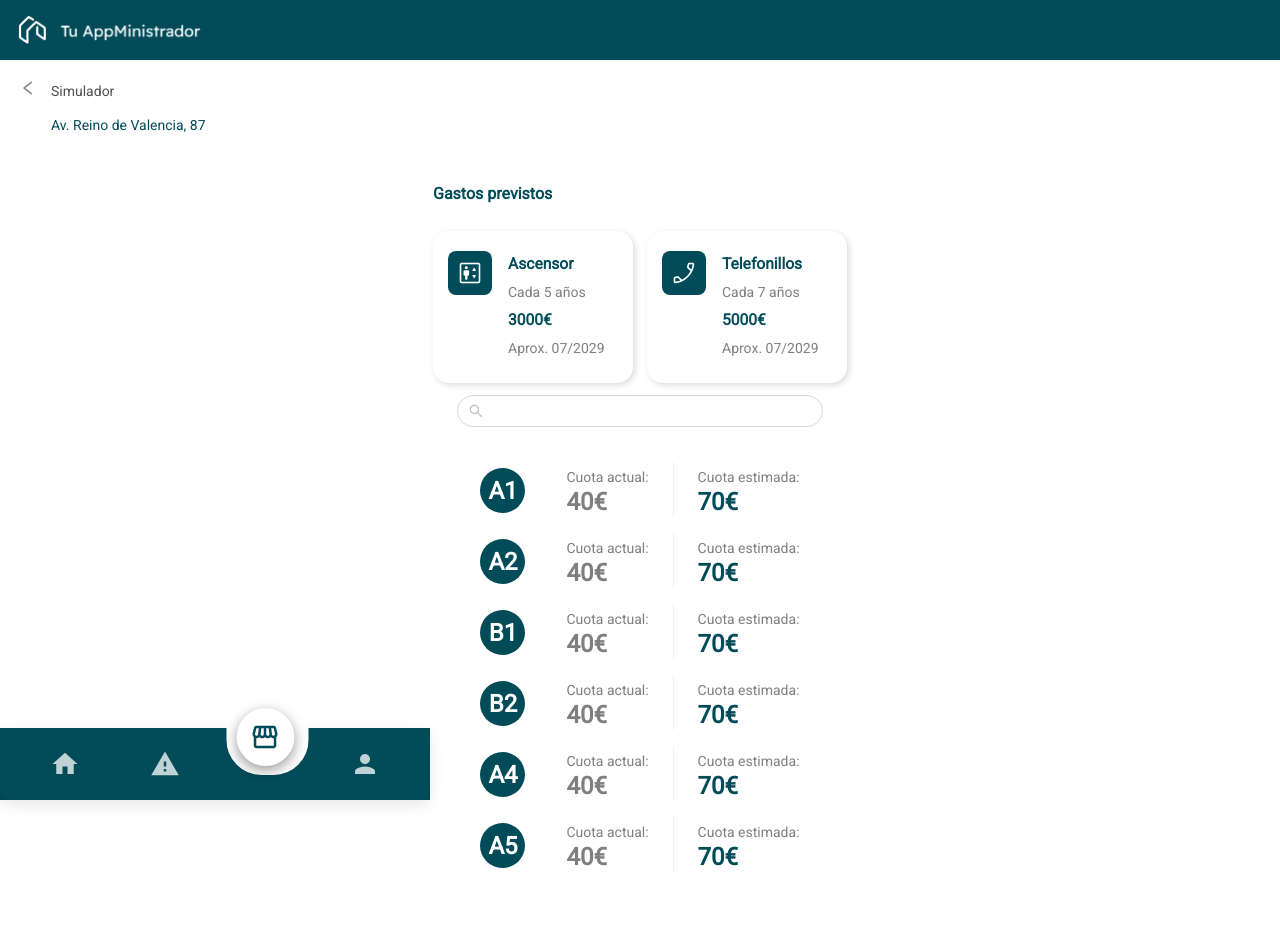
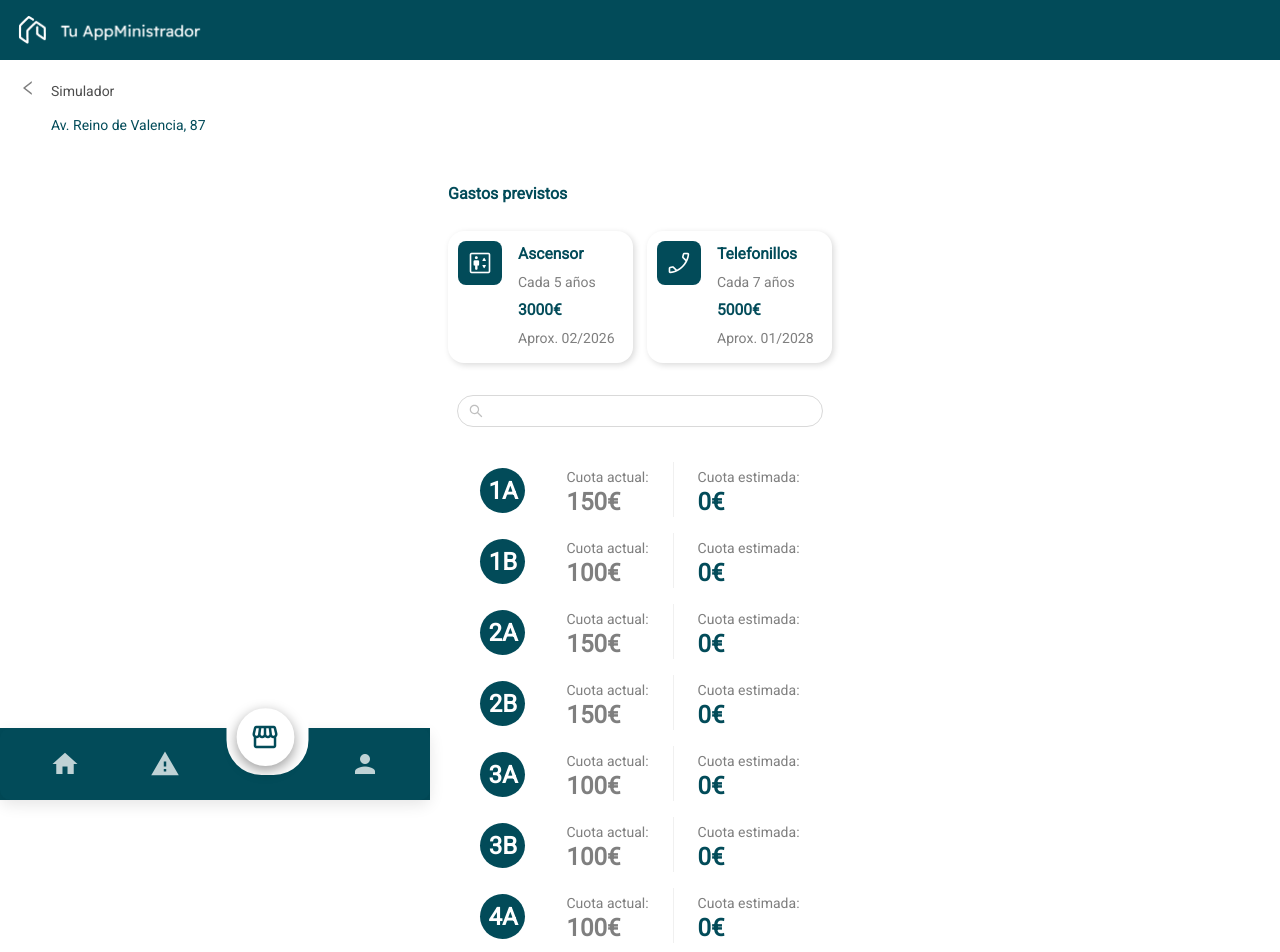
Before and after one commit to Cocera/DT2024_client, a React (Vite) app: page /simulador/prevision in a window 1280 px wide. Shown: the top 952 px of the page. Before the commit the page ends 881 px from the top, so only its background shows below. Built offline with nearby package versions, Linux system fonts and the light colour scheme.

Commit message:
simulator working

```diff
--- a/src/App.jsx
+++ b/src/App.jsx
@@ -18,7 +18,7 @@ function App() {
 				<Routes>
 					<Route path="/" element={<Home />}></Route>
 					<Route
-						path="/comunidad/cuenta"
+						path="/comunidad/cuenta/65a732acd06ef98cb6409214"
 						element={<CommunityAccount />}></Route>
 					<Route path="/perfil" element={<Profile />}></Route>
 					<Route
--- a/src/app/store.js
+++ b/src/app/store.js
@@ -1,9 +1,11 @@
 import { configureStore } from "@reduxjs/toolkit";
 import communities from "../features/communities/communitySlice";
+import calculatorReducer from "../features/calculator/calculatorSlice";
+
 
 export const store = configureStore({
 	reducer: {
 		communities,
-		// incidences,
+		calculator: calculatorReducer,
 	},
 });
--- /dev/null
+++ b/src/features/calculator/calculatorService.js
@@ -0,0 +1,17 @@
+import axios from 'axios';
+
+const BASE_URL = 'https://prueba-dev-qsea.1.ie-1.fl0.io/calculadora_previ';
+
+const calcularCuotas = async (gastosAdicionales) => {
+    try {
+        const response = await axios.post(`${BASE_URL}`, gastosAdicionales);
+        return response.data;
+    } catch (error) {
+        console.error(error)
+        throw error;
+    }
+};
+
+export const calculatorService = {
+    calcularCuotas,
+};
--- /dev/null
+++ b/src/features/calculator/calculatorSlice.js
@@ -0,0 +1,51 @@
+import { createSlice, createAsyncThunk } from '@reduxjs/toolkit';
+import { calculatorService } from './calculatorService';
+
+const initialState = {
+    cuotas: [], // Almacenará las cuotas calculadas
+    loading: false, // Indicará si la solicitud está en proceso
+    error: null, // Guardará información de cualquier error que ocurra
+    gastosAdicionales: { elevator: 0, phone: 0 }, // Podría incluir los gastos adicionales si necesitas manejarlo en este slice
+};
+
+export const calcularCuotasAsync = createAsyncThunk(
+    'calculator/calcularCuotas',
+    async (gastosAdicionales, { rejectWithValue }) => {
+        try {
+            const response = await calculatorService.calcularCuotas(gastosAdicionales);
+            return response;
+        } catch (error) {
+            return rejectWithValue(error.response.data);
+        }
+    }
+);
+
+// const initialState = {
+//     cuotas: [],
+//     loading: false,
+//     error: null,
+// };
+
+const calculatorSlice = createSlice({
+    name: 'calculator',
+    initialState,
+    reducers: {
+        // Aquí puedes agregar reducers sincrónicos si los necesitas
+    },
+    extraReducers: (builder) => {
+        builder
+            .addCase(calcularCuotasAsync.pending, (state) => {
+                state.loading = true;
+            })
+            .addCase(calcularCuotasAsync.fulfilled, (state, action) => {
+                state.loading = false;
+                state.cuotas = action.payload;
+            })
+            .addCase(calcularCuotasAsync.rejected, (state, action) => {
+                state.loading = false;
+                state.error = action.payload;
+            });
+    },
+});
+
+export default calculatorSlice.reducer;
--- a/src/pages/Simulator/ButtonExpense/ButtonExpense.jsx
+++ b/src/pages/Simulator/ButtonExpense/ButtonExpense.jsx
@@ -1,23 +1,20 @@
 import React from "react";
 import "./ButtonExpense.scss";
 
-const OwnerCard = (params) => {
+const ButtonExpense = ({ icon, title, amount, years, date, onClick, className }) => {
     return (
-        <>
-
-            <button className="button-future-expenses">
-                <div className="secondary-color-bg container-future-expenses-one">
-                    <span class="material-symbols-rounded">{params.icon}</span>
-                </div>
-                <div className="container-future-expenses-two">
-                    <h3 className="text-button-expense secondary-color">{params.title}</h3>
-                    <p className="text-button-expense grey-color">Cada {params.years} años</p>
-                    <h3 className="text-button-expense secondary-color">{params.amount}€</h3>
-                    <p className="text-button-expense grey-color">Aprox. {params.date}</p>
-                </div>
-            </button>
-        </>
-    )
+        <button className={`button-future-expenses ${className}`} onClick={onClick}>
+            <div className="secondary-color-bg container-future-expenses-one">
+                <span className="material-symbols-rounded">{icon}</span>
+            </div>
+            <div className="container-future-expenses-two">
+                <h3 className="text-button-expense secondary-color">{title}</h3>
+                <p className="text-button-expense grey-color">Cada {years} años</p>
+                <h3 className="text-button-expense secondary-color">{amount}€</h3>
+                <p className="text-button-expense grey-color">Aprox. {date}</p>
+            </div>
+        </button>
+    );
 };
 
-export default OwnerCard;
+export default ButtonExpense;
--- a/src/pages/Simulator/ButtonExpense/ButtonExpense.scss
+++ b/src/pages/Simulator/ButtonExpense/ButtonExpense.scss
@@ -14,14 +14,17 @@ $shadow-opacity: 0.15;
     'opsz' 20
 }
 
+.active-expense {
+  border: 2px solid #024B59 !important;
+}
 
 button.button-future-expenses {
   border: 0;
   background-color: white;
   border-radius: 16px;
-  min-width: 200px;
+  min-width: 185px;
   min-height: 96px;
-  padding: 20px 0px 20px 15px;
+  padding: 10px 0px 10px 10px;
   @include box-shadow(2px, 2px, 6px, 0, $shadow-color, $shadow-opacity);
 
   display: flex;
@@ -29,6 +32,7 @@ button.button-future-expenses {
 
   div.container-future-expenses-two {
     padding-left: 16px;
+
     .text-button-expense {
       padding: 4px 0px;
       margin: 0px;
--- a/src/pages/Simulator/OwnerCard/OwnerCard.jsx
+++ b/src/pages/Simulator/OwnerCard/OwnerCard.jsx
@@ -2,25 +2,28 @@ import React from "react";
 import "./OwnerCard.scss";
 import { Divider } from 'antd';
 
-const OwnerCard = (params) => {
+const OwnerCard = ({ ownerId, actualAmount, newAmount }) => {
+
+    const newAmountRounded = Math.round(newAmount);
+
     return (
         <article className="owner-card">
             <div className="owner-id secondary-color-bg">
-                <h2>{params.ownerId}</h2>
+                <h2>{ownerId}</h2>
             </div>
             <div className="info-container">
                 <div className="info-cuota">
                     <p className="grey-color">Cuota actual:</p>
-                    <h2 className="grey-color">{params.actualAmount}€</h2>
+                    <h2 className="grey-color">{actualAmount}€</h2>
                 </div>
                 <Divider type="vertical" style={{marginLeft: 24, marginRight: 24, height: 55}} />
                 <div className="info-cuota">
                     <p className="grey-color">Cuota estimada:</p>
-                    <h2 className="secondary-color">{params.newAmount}€</h2>
+                    <h2 className="secondary-color">{newAmountRounded}€</h2>
                 </div>
             </div>
         </article>
-    )
+    );
 };
 
 export default OwnerCard;
--- a/src/pages/Simulator/Simulator.jsx
+++ b/src/pages/Simulator/Simulator.jsx
@@ -1,4 +1,4 @@
-import React from "react";
+import React, { useState, useEffect } from "react";
 import "./Simulator.scss";
 import Header from "../../components/Header/Header";
 import ButtonExpense from "./ButtonExpense/ButtonExpense";
@@ -8,6 +8,54 @@ import { Flex } from "antd";
 import Footer from "../../components/Footer/Footer";
 
 const Simulator = () => {
+    const [cuotasCalculadas, setCuotasCalculadas] = useState([]);
+    const [gastoActivo, setGastoActivo] = useState(null); // Nuevo estado para rastrear el gasto activo
+
+    const ownersData = [
+        { cuota_basica: 150, coeficiente: 0.52, numero_piso: "1A" },
+        { cuota_basica: 100, coeficiente: 0.46, numero_piso: "1B" },
+        { cuota_basica: 150, coeficiente: 0.44, numero_piso: "2A" },
+        { cuota_basica: 150, coeficiente: 0.58, numero_piso: "2B" },
+        { cuota_basica: 100, coeficiente: 0.94, numero_piso: "3A" },
+        { cuota_basica: 100, coeficiente: 0.56, numero_piso: "3B" },
+        { cuota_basica: 100, coeficiente: 0.38, numero_piso: "4A" },
+        { cuota_basica: 100, coeficiente: 0.12, numero_piso: "4B" },
+        { cuota_basica: 100, coeficiente: 0.57, numero_piso: "5A" },
+        { cuota_basica: 150, coeficiente: 0.21, numero_piso: "5B" },
+        { cuota_basica: 150, coeficiente: 1.0, numero_piso: "6A" },
+        { cuota_basica: 100, coeficiente: 0.16, numero_piso: "6B" }
+    ];
+
+    useEffect(() => {
+        const cuotasIniciales = ownersData.map(owner => ({
+            ...owner,
+            nuevaCuota: 0
+            // nuevaCuota: owner.cuota_basica // Inicialmente la cuota estimada es igual a la cuota básica
+        }));
+        setCuotasCalculadas(cuotasIniciales);
+    }, []);
+
+    const handleExpenseClick = (monto, meses, tipoGasto) => {
+        setGastoActivo(tipoGasto);
+        const incrementoPorMes = monto / meses;
+
+        const cuotasActualizadas = cuotasCalculadas.map(cuota => ({
+            ...cuota,
+            nuevaCuota: Math.round(cuota.cuota_basica + (incrementoPorMes * cuota.coeficiente))
+        }));
+
+        setCuotasCalculadas(cuotasActualizadas);
+    };
+
+    // const calcularCuotas = (nuevoGasto) => {
+    //     const totalGastos = gastosAdicionales.reduce((total, gasto) => total + gasto.monto, 0) + nuevoGasto.monto;
+    //     const cuotasActualizadas = ownersData.map(owner => {
+    //         const nuevaCuota = owner.cuota_basica + (totalGastos * owner.coeficiente);
+    //         return { ...owner, nuevaCuota };
+    //     });
+    //     setCuotasCalculadas(cuotasActualizadas);
+    // };
+
     return (
         <>
             <Header title="Simulador" community="Av. Reino de Valencia, 87" />
@@ -16,26 +64,44 @@ const Simulator = () => {
                     <div className="container-future-expenses margin-top-28">
                         <h4 className="secondary-color">Gastos previstos</h4>
                         <div className="container-buttons margin-top-28">
-                            <ButtonExpense icon="elevator" title="Ascensor" amount="3000" years="5" date="07/2029" />
-                            <ButtonExpense icon="phone_enabled" title="Telefonillos" amount="5000" years="7" date="07/2029" />
+                            <ButtonExpense
+                                icon="elevator"
+                                title="Ascensor"
+                                amount={3000}
+                                years="5"
+                                date="02/2026"
+                                onClick={() => handleExpenseClick(3000, 24, 'elevator')}
+                                className={gastoActivo === 'elevator' ? 'active-expense' : ''}
+                            />
+                            <ButtonExpense
+                                icon="phone_enabled"
+                                title="Telefonillos"
+                                amount={5000}
+                                years="7"
+                                date="01/2028"
+                                onClick={() => handleExpenseClick(5000, 48, 'phone')}
+                                className={gastoActivo === 'phone' ? 'active-expense' : ''}
+                            />
                         </div>
                     </div>
                     <div className="margin-top-28">
                         <SearchBar />
                     </div>
                     <div className="margin-top-28">
-                        <OwnerCard ownerId="A1" actualAmount="40" newAmount="70" />
-                        <OwnerCard ownerId="A2" actualAmount="40" newAmount="70" />
-                        <OwnerCard ownerId="B1" actualAmount="40" newAmount="70" />
-                        <OwnerCard ownerId="B2" actualAmount="40" newAmount="70" />
-                        <OwnerCard ownerId="A4" actualAmount="40" newAmount="70" />
-                        <OwnerCard ownerId="A5" actualAmount="40" newAmount="70" />
+                        {cuotasCalculadas.map((cuota, index) => (
+                            <OwnerCard
+                                key={index}
+                                ownerId={cuota.numero_piso}
+                                actualAmount={cuota.cuota_basica}
+                                newAmount={cuota.nuevaCuota}
+                            />
+                        ))}
                     </div>
                 </Flex>
             </main>
             <Footer />
         </>
-    )
+    );
 };
 
 export default Simulator;
--- a/src/pages/Simulator/Simulator.scss
+++ b/src/pages/Simulator/Simulator.scss
@@ -8,5 +8,6 @@ div.container-future-expenses {
         flex-direction: row wrap;
         align-items: flex-end;
         gap: 14px;
+
     }
 }
```
